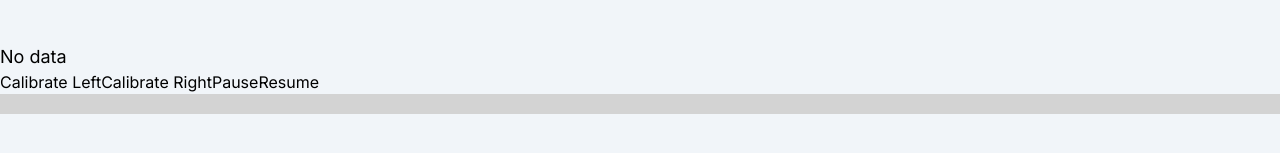
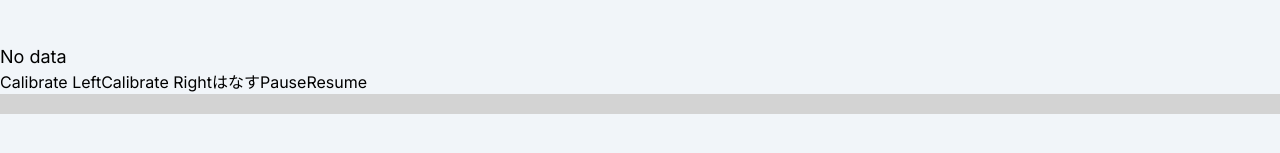
Before and after one commit to kagankan/nextjs-playground, a Next.js app: page /communication-board in a window 1280 px wide. Shown: the part 321-474 px from the top of the page. Built offline with nearby package versions, Linux system fonts and the light colour scheme; no server answers.

Commit message:
音声再生テスト

```diff
--- a/src/app/communication-board/_components/FaceDirectionDetector.tsx
+++ b/src/app/communication-board/_components/FaceDirectionDetector.tsx
@@ -5,6 +5,7 @@ import React, { useCallback, useEffect, useRef, useState } from "react";
 // import { z } from "zod";
 import { useDetector } from "../_hooks/useFaceDirection";
 import { useRenderPrediction } from "../_hooks/useRenderPrediction";
+import { speak } from "../_modules/speech";
 
 interface Keypoint {
   x: number;
@@ -62,7 +63,6 @@ const FaceDirectionDetector: React.FC = () => {
       y: (leftEye.y + rightEye.y) / 2,
       z: (leftEye.z! + rightEye.z!) / 2,
     };
-    console.log(eyesMidpoint);
 
     const angleRad = Math.atan2(
       nose.y - eyesMidpoint.y,
@@ -79,7 +79,6 @@ const FaceDirectionDetector: React.FC = () => {
       nose.z! - eyesMidpoint.z
     );
     const pitch = pitchRad * (180 / Math.PI);
-    console.log(pitch);
 
     return { angleDeg: angleHorizontalDeg, leftEye, rightEye, nose };
   };
@@ -131,6 +130,8 @@ const FaceDirectionDetector: React.FC = () => {
         Calibrate Right
       </button>
 
+      <button onClick={() => speak("こんにちは")}>はなす</button>
+
       <button onClick={pause}>Pause</button>
       <button onClick={resume}>Resume</button>
       <div
--- /dev/null
+++ b/src/app/communication-board/_modules/speech.ts
@@ -0,0 +1,8 @@
+export const speak = (text: string) => {
+  const synth = window.speechSynthesis;
+  const voices = synth.getVoices();
+  console.log(voices);
+  const utterance = new SpeechSynthesisUtterance(text);
+  utterance.voice = voices[0];
+  synth.speak(utterance);
+};
```
